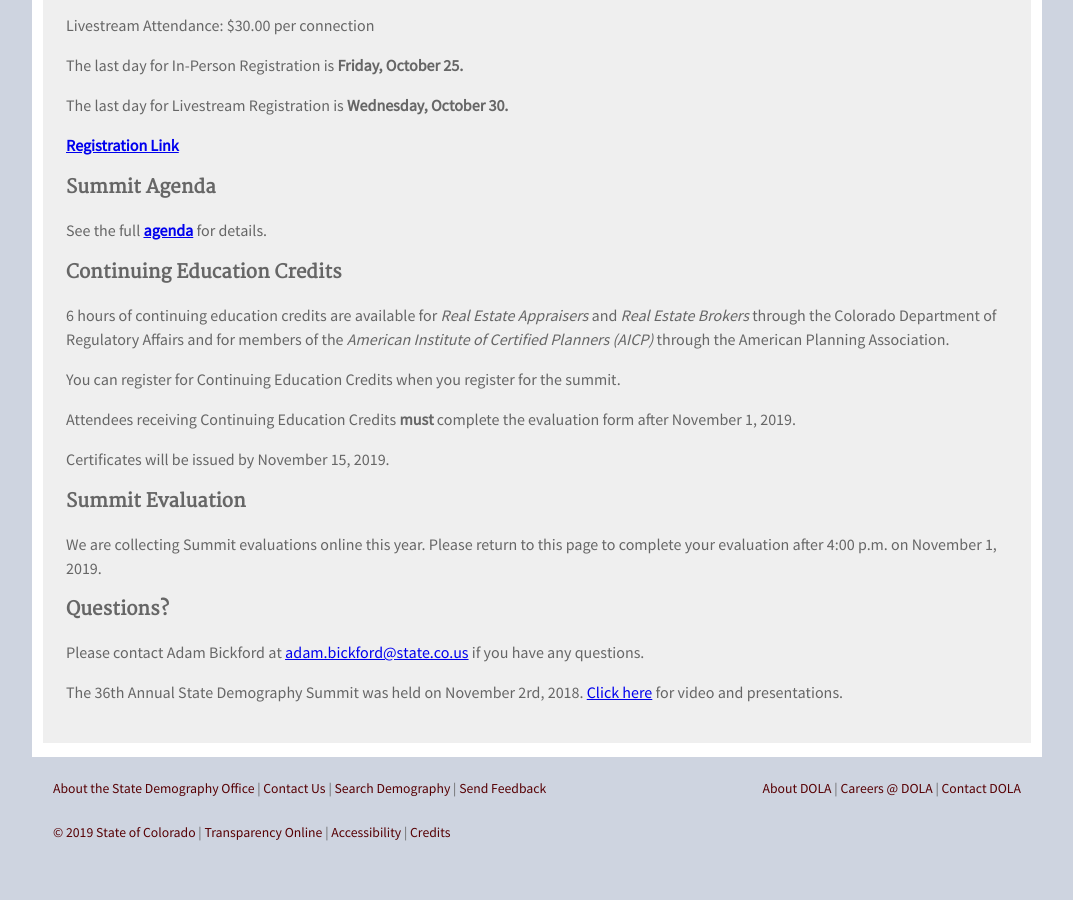
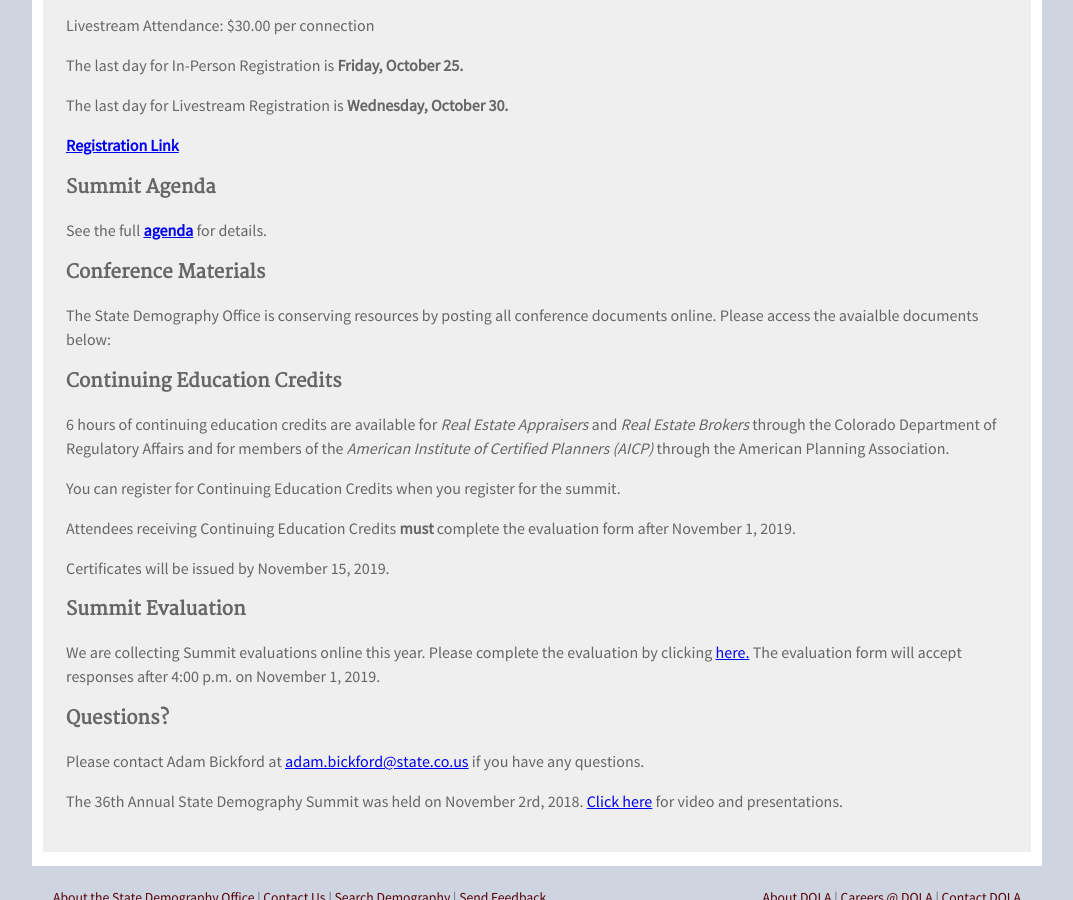
Before and after one commit to TBleess/Website_New, a Jekyll site: the page built from pages/9_Not_in_Menu/demography_summit_2019.md, in a window 1280 px wide and 900 px high, scrolled down 1716 px. Shown: the whole window, without its empty margins (103-1176 px from the left). Built offline with Jekyll 4.4.1, drawn with Linux system fonts in a browser that asks for light colours; before the commit the page ends 2581 px from its top, so only the background shows below that.

Commit message:
Update demography_summit_2019.md

```diff
--- a/pages/9_Not_in_Menu/demography_summit_2019.md
+++ b/pages/9_Not_in_Menu/demography_summit_2019.md
@@ -50,6 +50,9 @@ The last day for Livestream Registration is **Wednesday, October 30.**
 
 See the full **[agenda](https://drive.google.com/uc?export=download&id=15IH4lAyNmx4KZFEQZKtNuYFKEgktjCiA)** for details.
 
+### Conference Materials
+The State Demography Office is conserving resources by posting all conference documents online.  Please access the avaialble documents below:
+
 ### Continuing Education Credits
 6 hours of continuing education credits are available for *Real Estate Appraisers* and *Real Estate Brokers* through the Colorado Department of Regulatory Affairs and for members of the *American Institute of Certified Planners (AICP)* through the American Planning Association.
 
@@ -61,7 +64,8 @@ Certificates will be issued by November 15, 2019.
 
 
 ### Summit Evaluation
-We are collecting Summit evaluations online this year.  Please return to this page to complete your evaluation after 4:00 p.m. on  November 1, 2019.
+We are collecting Summit evaluations online this year.  Please complete the evaluation by clicking [here.](https://docs.google.com/a/state.co.us/forms/d/e/1FAIpQLSeN5On2ipeWYmdwOVgTLkzF4eER_l82R6d-lxOZ2VL4O6Z46w/closedform)
+The evaluation form will accept responses after 4:00 p.m. on  November 1, 2019.
 
 ### Questions?
 Please contact Adam Bickford at [adam.bickford@state.co.us](mailto:adam.bickford@state.co.us) if you have any questions.
```
